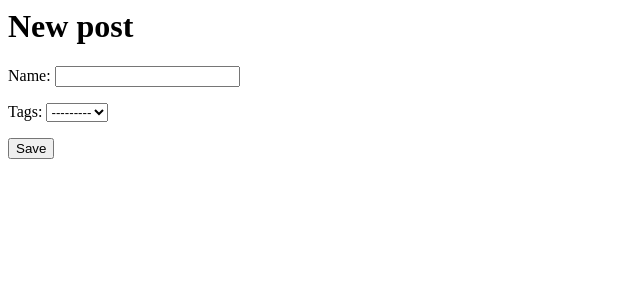
After one commit to kamaljohnson/DesignProject, a Django app: template _designProject/templates/Activity/new_activity.html in a window 1280 px wide. The commit adds this page. Shown: the top 300 px of the page, without its empty margins (0-640 px from the left). Run offline with Django 3.2, Linux system fonts and the light colour scheme; the template is opened without the code that fills it: values that come from a table or form of the project are taken from there, others are empty; data comes from the database, SQL or seed files in the repository; both versions use the stored data as it was before the commit.

```diff
--- a/_designProject/_designProject/settings.py
+++ b/_designProject/_designProject/settings.py
@@ -129,7 +129,9 @@ USE_TZ = True
 STATIC_URL = '/static/'
 
 LOGIN_URL = 'login'
-LOGIN_REDIRECT_URL = 'home'
+LOGOUT_URL = 'logout'
+LOGIN_REDIRECT_URL = '/'
+LOGOUT_REDIRECT_URL = '/'
 
 AUTHENTICATION_BACKENDS = (
     'social_core.backends.open_id.OpenIdAuth',  # for Google authentication
--- a/_designProject/_designProject/urls.py
+++ b/_designProject/_designProject/urls.py
@@ -15,13 +15,15 @@ Including another URLconf
 """
 from django.contrib import admin
 from django.urls import path, include
-from _designProject.views import home, login
+from .views import home, loginView, logoutView
+
 from activity import urls
 
 urlpatterns = [
     path('admin/', admin.site.urls),
     path('activity/', include('activity.urls')),
-    path('login/', login, name='login'),
+    path('login/', loginView, name='login'),
+    path('logout/', logoutView, name='logout'),
     # path(r'^logout/$', views.logout, name='logout'),
     path('auth/', include('social_django.urls', namespace='social')),
     path('', home, name='home'),
--- /dev/null
+++ b/_designProject/activity/forms.py
@@ -0,0 +1,9 @@
+from django import forms
+from .models import Activity, Idea, Project, Tag
+
+
+class ActivityCreationForm(forms.ModelForm):
+
+    class Meta:
+        model = Activity
+        fields = ('name', 'tags')
--- a/_designProject/activity/models.py
+++ b/_designProject/activity/models.py
@@ -6,13 +6,15 @@ from user_accounts.models import User
 
 
 class Tag(models.Model):
-    tag = models.CharField(max_length=20, null=True)
+    # Referencing the Tag from where current tag is derived from
+    tag = models.CharField(primary_key=True, max_length=20)
 
     def __str__(self):
         return self.tag
 
 
 class Activity(models.Model):
+    # basic info about the Activity
     name = models.CharField(max_length=100)
     owner = models.ForeignKey(User, on_delete=models.CASCADE)
     tags = models.ForeignKey(Tag, on_delete=models.SET_NULL, null=True)
@@ -30,7 +32,8 @@ class Info(models.Model):
 
 class Idea(models.Model):
     DOC = models.DateField(auto_now=True)  # Date of Creation
-    activity_id = models.ForeignKey(Activity, on_delete=models.CASCADE, null=True)  # The activity associated with the idea
+    activity_id = models.ForeignKey(Activity, on_delete=models.CASCADE,
+                                    null=True)  # The activity associated with the idea
     info_id = models.ForeignKey(Info, on_delete=models.SET_NULL, null=True)
 
 
--- a/_designProject/activity/urls.py
+++ b/_designProject/activity/urls.py
@@ -14,7 +14,10 @@ Including another URLconf
     2. Add a URL to urlpatterns:  path('blog/', include('blog.urls'))
 """
 from django.urls import path, include
-from activity.views import testingTemplate
+from .views import testingTemplate, new_activity
+
 urlpatterns = [
-    path('', testingTemplate)
+    path('', testingTemplate),
+    path('new/', new_activity, name='new_activity'),
+
 ]
--- /dev/null
+++ b/_designProject/templates/Activity/new_activity.html
@@ -0,0 +1,7 @@
+{% block content %}
+    <h1>New post</h1>
+    <form method="POST" class="post-form">{% csrf_token %}
+        {{ form.as_p }}
+        <button type="submit" class="save btn btn-default">Save</button>
+    </form>
+{% endblock %}
--- a/_designProject/templates/Registration/login.html
+++ b/_designProject/templates/Registration/login.html
@@ -7,7 +7,8 @@
   <h2>Login</h2>
   <form method="post">
     {% csrf_token %}
-    {{ form.as_p }}
+      username: <input type="text" name="username"><br>
+      password: <input type="password" name="password"><br>
     <button type="submit">Login</button>
   </form>
    <br>
--- a/_designProject/user_accounts/admin.py
+++ b/_designProject/user_accounts/admin.py
@@ -1,5 +1,5 @@
 from django.contrib import admin
-from user_accounts.models import *
+from .models import *
 # Register your models here.
 
 admin.site.register(User)
```
Also changed, not shown: _designProject/_designProject/views.py (+6 -3 lines), _designProject/activity/views.py (+8 -1 lines), _designProject/activity/migrations/0001_initial.py, _designProject/activity/migrations/0002_auto_20180928_0951.py (deleted), _designProject/db.sqlite3, _designProject/discussions/migrations/0001_initial.py, _designProject/user_accounts/migrations/0001_initial.py.
